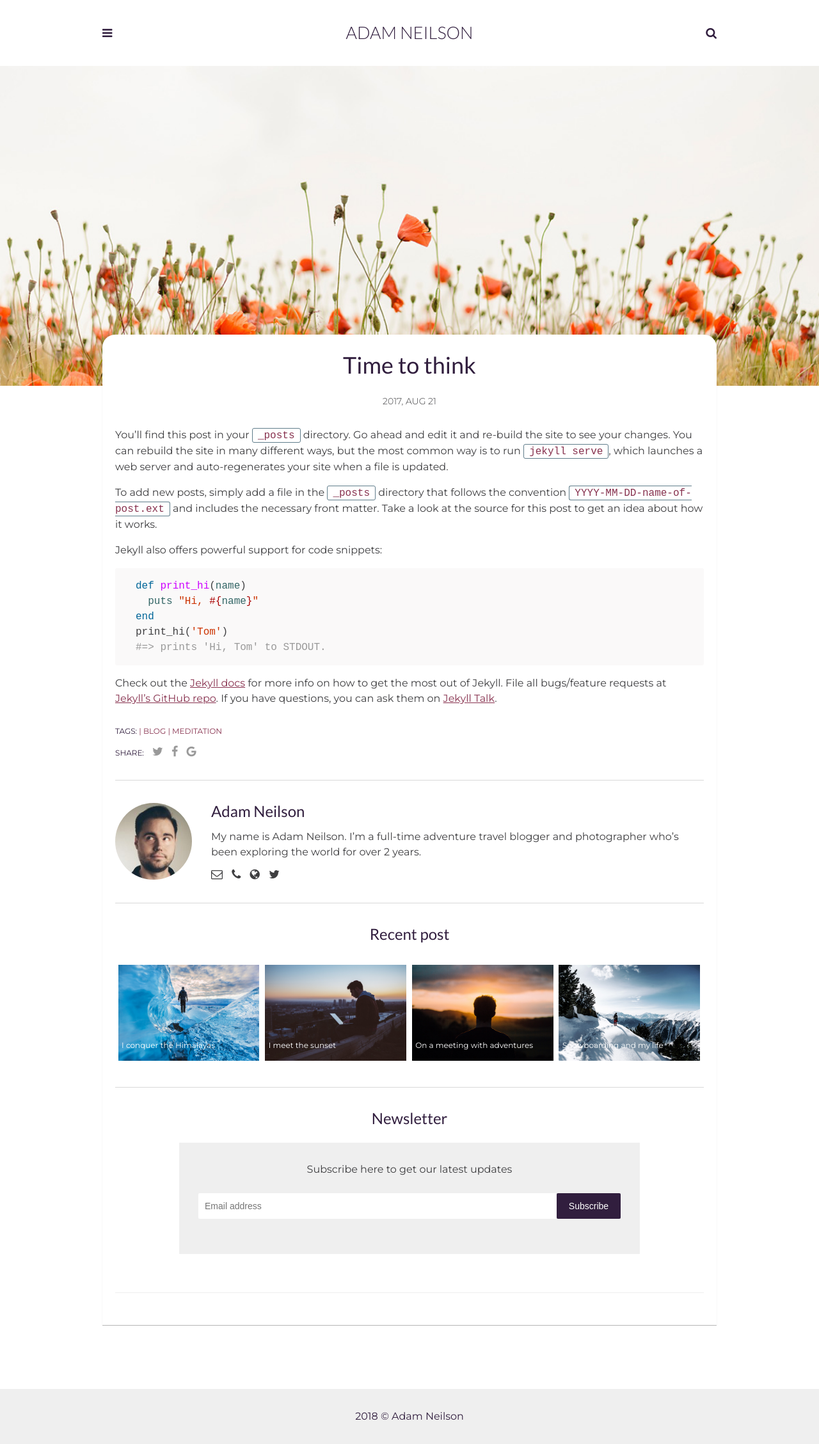
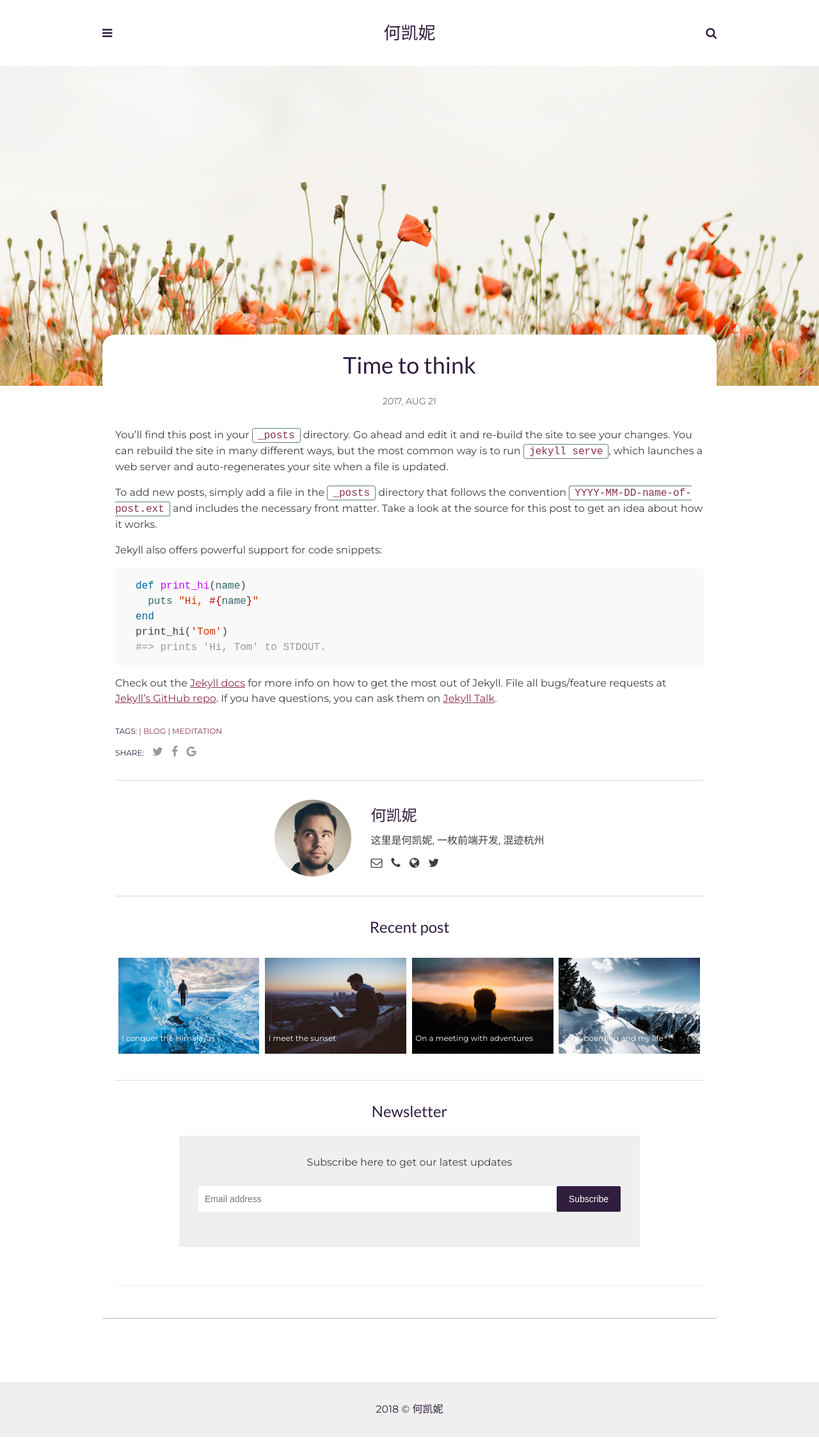
Before and after one commit to HeiKay/HeiKay.github.io, a Jekyll site: the page built from _posts/2017-08-21-time-to-think.markdown, in a window 1280 px wide. Shown: the whole page at 64% size. Built offline with Jekyll 4.4.1, drawn with Linux system fonts in a browser that asks for light colours; comment, search, counter and statistics services are not loaded.

Commit message:
messages update

```diff
--- a/_config.yml
+++ b/_config.yml
@@ -1,25 +1,25 @@
-title: My personal blog - Adam Neilson
-email: your-email@domain.com
+title: My personal blog - HeiKay
+email: 815347984@qq.com
 description: > # this means to ignore newlines until "baseurl:"
   Write an awesome description for your new site here. You can edit this
   line in _config.yml. It will appear in your document head meta (for
   Google search results) and in your feed.xml site description.
 permalink: ':title/'
-baseurl: "/" # the subpath of your site, e.g. /blog
-url: "" # the base hostname & protocol for your site, e.g. http://example.com
+baseurl: "" # the subpath of your site, e.g. /blog
+url: "https://heikay.github.io/" # the base hostname & protocol for your site, e.g. http://example.com
 
 # Author settings
-author: Adam Neilson # add your name
+author: 何凯妮 # add your name
 author-pic: adam-face.jpg
-about-author: My name is Adam Neilson. I’m a full-time adventure travel blogger and photographer who’s been exploring the world for over 2 years.
+about-author: 这里是何凯妮, 一枚前端开发, 混迹杭州
 
 # Contact links
-email: # Add your Email address
-phone: # Add your Phone number
-website: # Add your website, do not add http://
+email: 815347984@qq.com / 815347984her@gmail.com # Add your Email address
+phone: 86-15728045618 # Add your Phone number
+website: https://github.com/HeiKay # Add your website, do not add http://
 linkedin: # Add your Linkedin handle
-github: artemsheludko # Add your Github handle
-twitter: '@artemsheludko_' # Add your Twitter handle
+github: HeiKay # Add your Github handle
+twitter: '@KayNicole_He' # Add your Twitter handle
 facebook: # Add your Facebook handle
 instagram: # Add your Instagram handle
 pinterest: # Add your Pinterest handle
```
Also changed, not shown: assets/img/favicon/apple-touch-icon-114x114.png (added), assets/img/favicon/apple-touch-icon-72x72.png (added), assets/img/favicon/apple-touch-icon.png (added), assets/img/favicon/favicon.ico (added).
